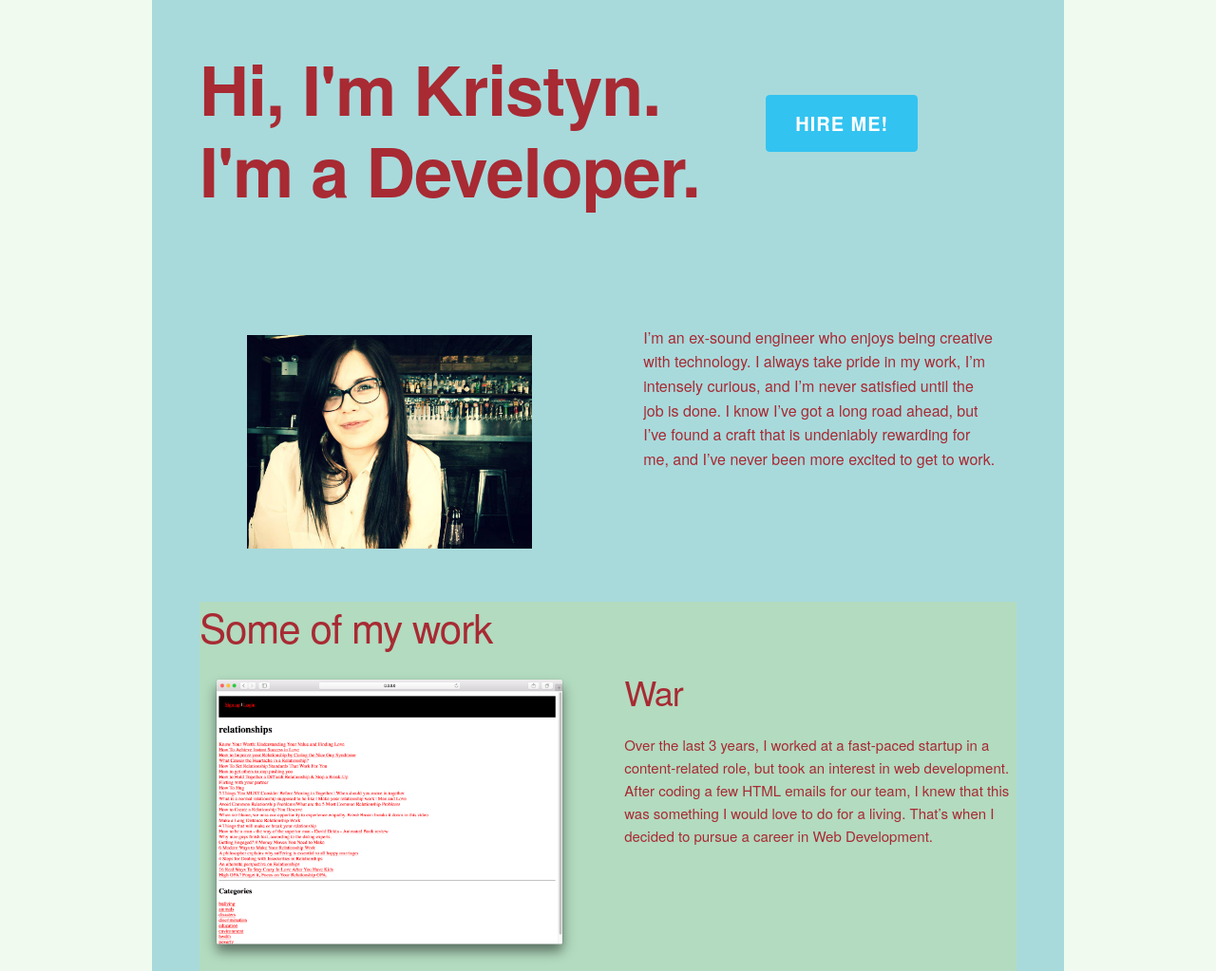
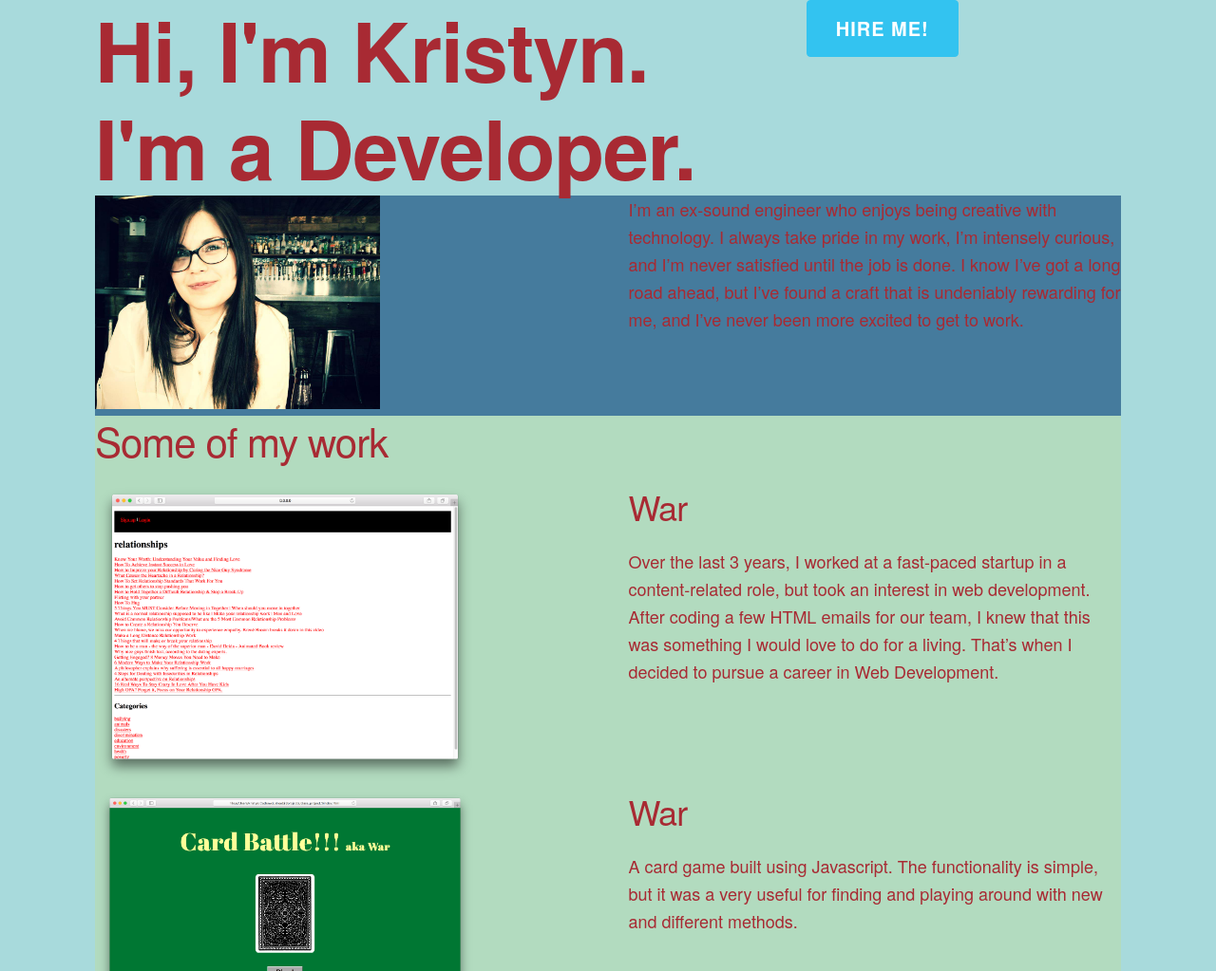
Before and after one commit to missginski/missginski.github.io, a plain HTML site: page index.html in a window 1280 px wide. Shown: the top 1023 px of the page at 95% size. Drawn offline with Linux system fonts and the light colour scheme.

Commit message:
catching up

```diff
--- a/index.html
+++ b/index.html
@@ -7,30 +7,32 @@
   <link rel="stylesheet" href="normalize.css">
   <link rel="stylesheet" href="skeleton.css">
   <link rel="stylesheet" href="style.css">
-
 <body>
   <div class="my_container container">
-    <section class="upper">       <!--  upper section  -->
-      <section class="row top">
-        <h1 class="headline two-thirds column">Hi, I'm Kristyn.<br> I'm a Developer.</h1>
-        <div class="one-third column ">
+
+    <section class="upper third">       <!--  upper section  -->
+      <section class="row top content">
+        <div class="two-thirds column">
+          <h1 class="headline ">Hi, I'm Kristyn.<br> I'm a Developer.</h1>
+        </div>
+        <div class="one-third column button_wrapper">
           <button class="my-button button button-primary">Hire Me!</button>
         </div>
       </section>
-      <section class="row">
-      <!--   <div class="my_pic"></div>  -->
+
+      <section class="bottom row content">       <!---->
         <div class="one-half column">
           <img class="avatar" src="images/old_pic.jpg">
         </div>
-        <div class="bio one-half column">
+        <div class="bio one-half column ">
           <p>I’m an ex-sound engineer who enjoys being creative with technology. I always take pride in my work, I’m intensely curious, and I’m never satisfied until the job is done. I know I’ve got a long road ahead, but I’ve found a craft that is undeniably rewarding for me, and I’ve never been more excited to get to work.</p>
         </div>
       </section>
     </section>
-    <section class="middle">              <!--  middle section  -->
+
+    <section class="middle third">              <!--  middle section  -->
       <h2>Some of my work</h2>
-      <section class="row">              <!--  project  -->
-      <!--   <div class="my_pic"></div>  -->
+      <section class="row content">              <!--  project  -->
         <div class="one-half column">
           <img class="project-image" src="images/active.png">
         </div>
@@ -39,6 +41,7 @@
           <p>Over the last 3 years, I worked at a fast-paced startup in a content-related role, but took an interest in web development. After coding a few HTML emails for our team, I knew that this was something I would love to do for a living. That’s when I decided to pursue  a career in Web Development. </p>
         </div>
       </section>
+
       <section class="row">             <!--  project 2  -->
         <div class="one-half column">
           <img class="project-image" src="images/cards.png">
@@ -48,10 +51,11 @@
           <p>A card game built using Javascript. The functionality is simple, but it was a very useful for finding and playing around with new and different methods.</p>
         </div>
       </section>
+
       <section class="row">             <!--  project 3  -->
         <div class="one-half column">
           <img class="project-image" src="images/active.png">
-        </div>    <!-- image -->
+        </div>
         <div class="project-desc one-half column">      <!--  column  -->
           <h3>War</h3>
           <p>Over the last 3 years, I worked at a fast-paced startup in a content-related role, but took an interest in web development. After coding a few HTML emails for our team, I knew that this was something I would love to do for a living. That’s when I decided to pursue  a career in Web Development. </p>
@@ -59,10 +63,10 @@
       </section>
     </section>
 
-    <section class="lower">
-      <h2>Get in touch</h2>
+    <section class="lower third">
       <section class="row">
         <div class="one-half column">
+          <h2>Get in touch</h2>
           <p>I'm excited to take on more work so, please let me know if you need some help on any new projects, or even if you just wanna hang out. Until then, thanks for stopping by.</p>
           <div class="social">
             <a href="https://github.com/missginski"><img class="social_icon" src="images/Github.png"></a>
--- a/skeleton.css
+++ b/skeleton.css
@@ -31,7 +31,7 @@
 .container {
   position: relative;
   width: 100%;
-  max-width: 960px;
+  max-width: 1120px;
   margin: 0 auto;
   padding: 0 20px;
   box-sizing: border-box; }
@@ -42,16 +42,16 @@
   box-sizing: border-box; }
 
 /* For devices larger than 400px */
-@media (min-width: 400px) {
+/*@media (min-width: 400px) {
   .container {
     width: 85%;
     padding: 0; }
-}
+}*/
 
 /* For devices larger than 550px */
 @media (min-width: 550px) {
-  .container {
-    width: 80%; }
+/*  .container {
+    width: 80%; }*/
   .column,
   .columns {
     margin-left: 4%; }
--- a/style.css
+++ b/style.css
@@ -1,47 +1,61 @@
 body {
-  background: #F1FAEE;
+  background: #A8DADC;
   color: #A82A33;
+  font-size: 18px;
+  margin: 0;
+  padding: 0;
 }
 
-.my_container {
-  background-color: #A8DADC;
-  padding: 50px;
+h1 {
+  font-weight: bold;
+  font-size: 86px;
+  margin: 0;
 }
+/*
+.third {
+  padding: 50px 0;
+  overflow: hidden;
+}*/
 
-.top {
-  padding-bottom: 80px;
-}
+/*.content {
+  margin: 0;
+}*/
 
-.headline {
-  font-weight: bold;
-  font-size: 72px;
-}
+/*.middle {
+  padding: 20px;
+  margin: 50px;
+}*/
+
+.bottom {
+  background: #457B9D;
+/*  width: 100%;
+*//*  margin: 0;
+*/}
 
 .my-button {
   font-size: 20px;
   height: 60px;
-  margin-top: 50px;
-  margin-right: 20px;
+/*  margin-top: 20%;
+  margin-right: 5%;*/
   background-color: #457B9D;
 }
 
 .bio {
-  font-size: 16px;
   width: 500px;
-  padding: 20px;
-}
+/*  padding: 20px;
+*/}
 
 /** bg-image?? **/
 
 .avatar {
   width: 300px;
-  margin: 30px 50px;
-}
+/*  margin: 30px 50px;
+*/}
 
 .middle {
   background-color: #B2DBBF;
-  margin: 20px 0;
-}
+/*  margin: 20px 0;
+*/}
 
 .project-image {
   width: 400px;
```
